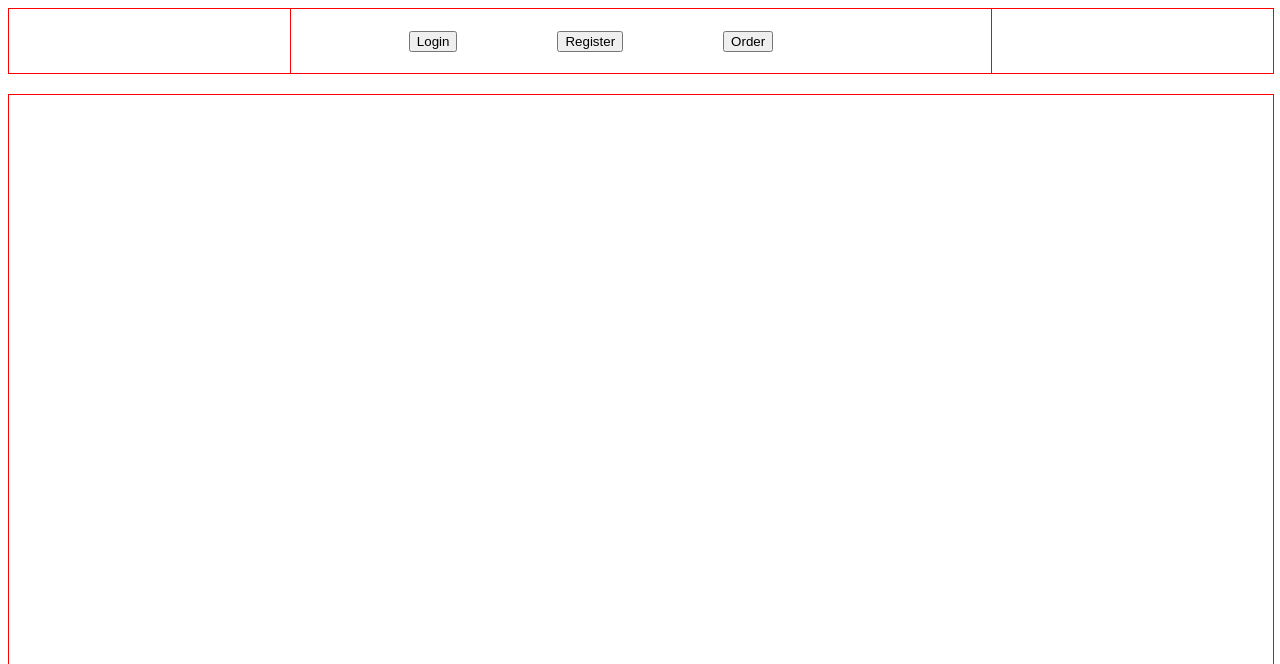
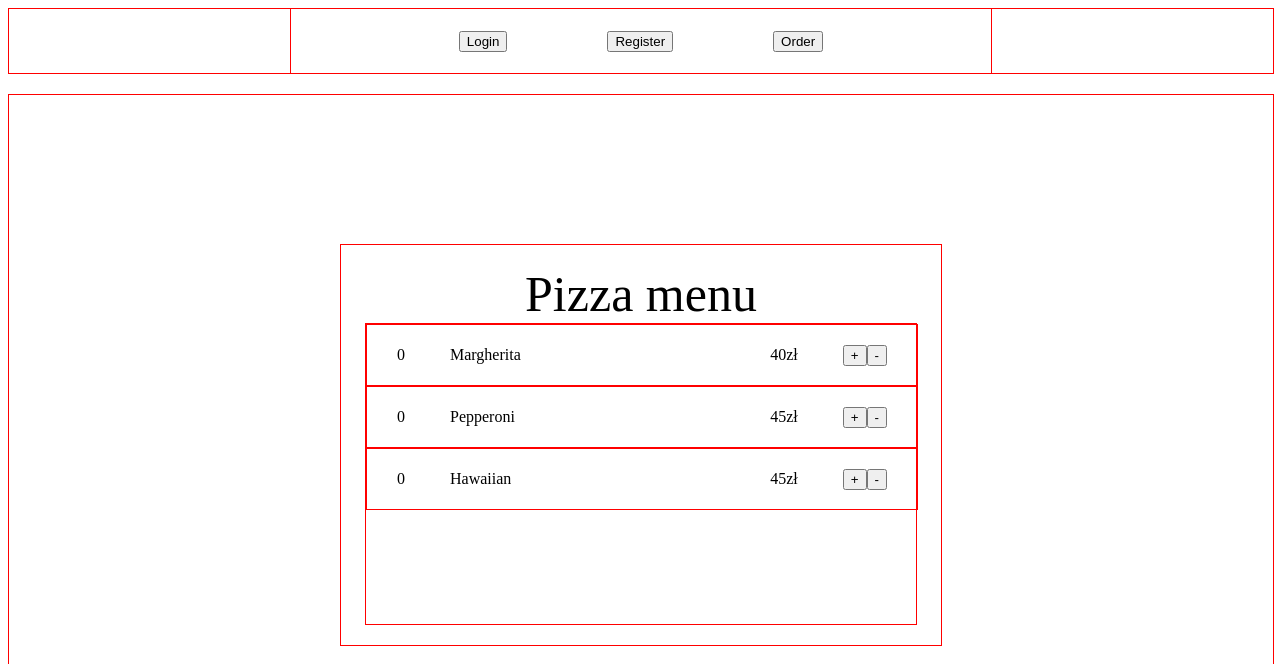
Before and after one commit to oDs1337/Pizzeria-margherita, an Angular app: page /order in a window 1280 px wide. Before the commit this address led to /. Shown: the top 664 px of the page. Built offline with nearby package versions, Linux system fonts and the light colour scheme.

Commit message:
working display only pizza of the menu

```diff
--- a/src/app/admin.guard.ts
+++ b/src/app/admin.guard.ts
@@ -14,7 +14,8 @@ export class AdminGuard implements CanActivate {
     route: ActivatedRouteSnapshot,
     state: RouterStateSnapshot): Observable<boolean | UrlTree> | Promise<boolean | UrlTree> | boolean | UrlTree {
 
-    return this.accountService.isLoggedIn;
+    //return this.accountService.isLoggedIn;
+    return true;
   }
 
 }
--- a/src/app/nav-bar/nav-bar.component.css
+++ b/src/app/nav-bar/nav-bar.component.css
@@ -11,7 +11,3 @@
 .registerButton{
   margin-right: 100px;
 }
-.orderButton
-{
-  margin-right: 100px;
-}
--- a/src/app/nav-bar/nav-bar.component.html
+++ b/src/app/nav-bar/nav-bar.component.html
@@ -1,6 +1,9 @@
 <div class="buttonsOfChoice">
   <div class="loginButton" *ngIf="!accountService.isLoggedIn">
     <button routerLink="/login">Login</button>
+  </div>
+  <div class="loginButton" *ngIf="accountService.isLoggedIn">
+    <button (click)="logOutUser()">Log Out</button>
   </div>
   <div class="registerButton">
     <button routerLink="/register">Register</button>
@@ -8,7 +11,4 @@
   <div class="orderButton">
     <button routerLink="/order">Order</button>
   </div>
-  <div class="logOutButton" *ngIf="accountService.isLoggedIn">
-    <button (click)="logOutUser()">Log Out</button>
-  </div>
 </div>
--- a/src/app/order/order.component.css
+++ b/src/app/order/order.component.css
@@ -0,0 +1,52 @@
+.itemContainer{
+  width: 600px;
+  height: 400px;
+
+  display: flex;
+  justify-content: center;
+  align-items: center;
+  flex-direction: column;
+  border: 1px solid red;
+}
+.menuNameLabel{
+  font-size: 50px;
+}
+.menuContainer{
+  width: 550px;
+  height: 300px;
+  border: 1px solid red;
+}
+.specyficItemContainer{
+  width: 550px;
+  height: 60px;
+  display: flex;
+  align-items: center;
+
+  border: 1px solid red;
+}
+.firstHalfOfContainer{
+  width: 50%;
+  height: 100%;
+  display: flex;
+  align-items: center;
+  justify-content: flex-start;
+}
+.itemCount{
+  padding-left: 30px;
+}
+.itemName{
+  padding-left: 45px;
+}
+.secondHalfOfContainer{
+  width: 50%;
+  height: 100;
+  display: flex;
+  align-items: center;
+  justify-content: flex-end;
+}
+.itemPrice{
+  padding-right: 45px;
+}
+.countButtons{
+  padding-right: 30px;
+}
--- a/src/app/order/order.component.html
+++ b/src/app/order/order.component.html
@@ -1 +1,31 @@
-<p>order works!</p>
+<div class="itemContainer">
+  <div class="menuNameLabel">
+    Pizza menu
+  </div>
+  <div class="menuContainer">
+    <div *ngFor="let item of menuList">
+      <div *ngIf="item.category === 'Pizza'">
+        <div class="specyficItemContainer">
+          <div class="firstHalfOfContainer">
+            <div class="itemCount">
+              {{item.count}}
+            </div>
+            <div class="itemName">
+              {{item.name}}
+            </div>
+          </div>
+          <div class="secondHalfOfContainer">
+            <div class="itemPrice">
+              {{item.price}}{{item.currency}}
+            </div>
+            <div class="countButtons">
+              <button>+</button>
+              <button>-</button>
+            </div>
+          </div>
+        </div>
+    </div>
+
+  </div>
+  </div>
+</div>
--- a/src/app/order/order.component.ts
+++ b/src/app/order/order.component.ts
@@ -1,4 +1,6 @@
+import { MenuService } from './../menu.service';
 import { Component, OnInit } from '@angular/core';
+import { Menu } from '../menu';
 
 @Component({
   selector: 'app-order',
@@ -7,11 +9,18 @@ import { Component, OnInit } from '@angular/core';
 })
 export class OrderComponent implements OnInit {
 
-  constructor() { }
+  constructor(private menuService: MenuService) { }
+
+  menuList: Menu[] = [];
 
   ngOnInit(): void {
+    this.getMenu();
+  }
+
+  getMenu(): void{
+    this.menuService.getMenu()
+        .subscribe(menu => this.menuList = menu);
   }
 
 
-
 }
```
